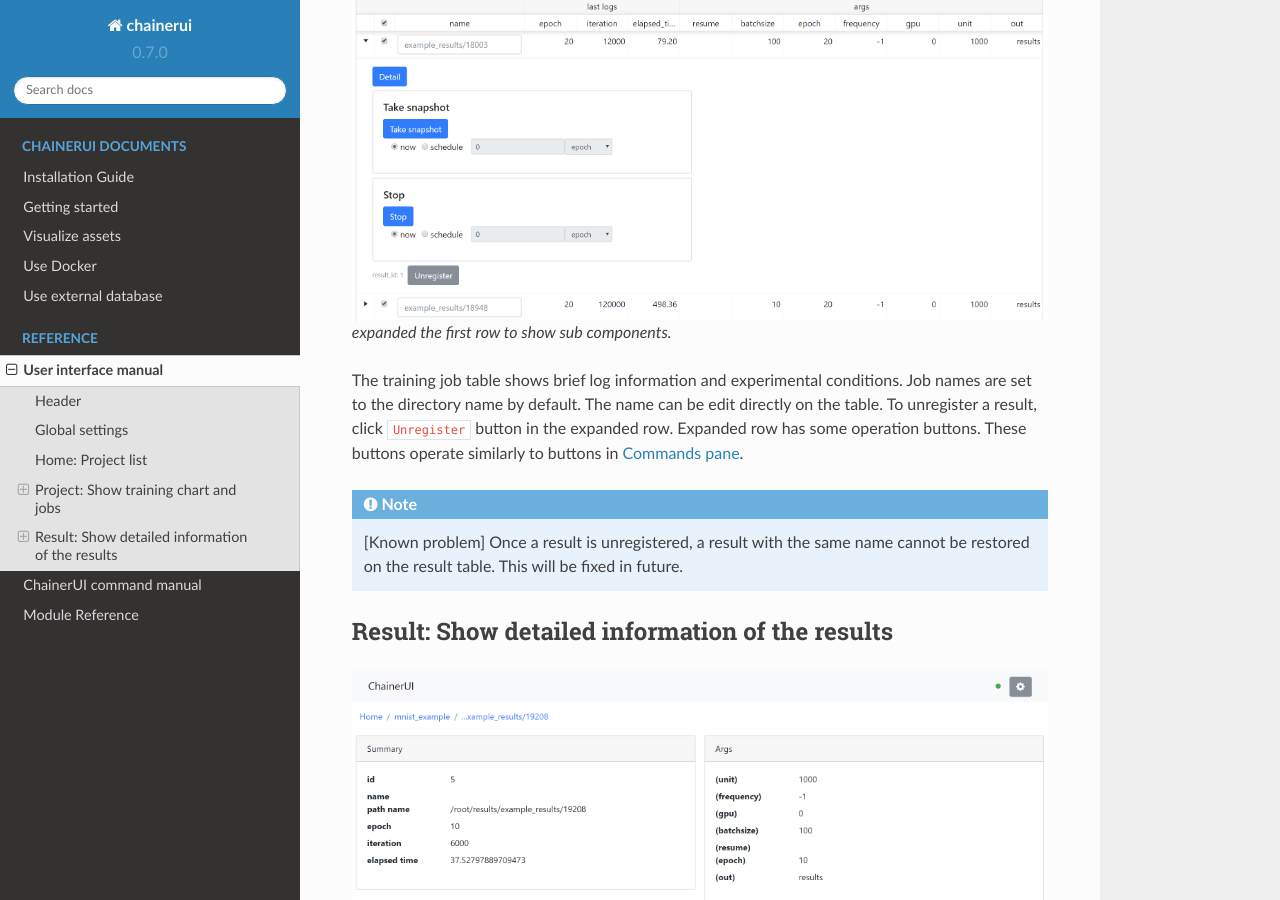
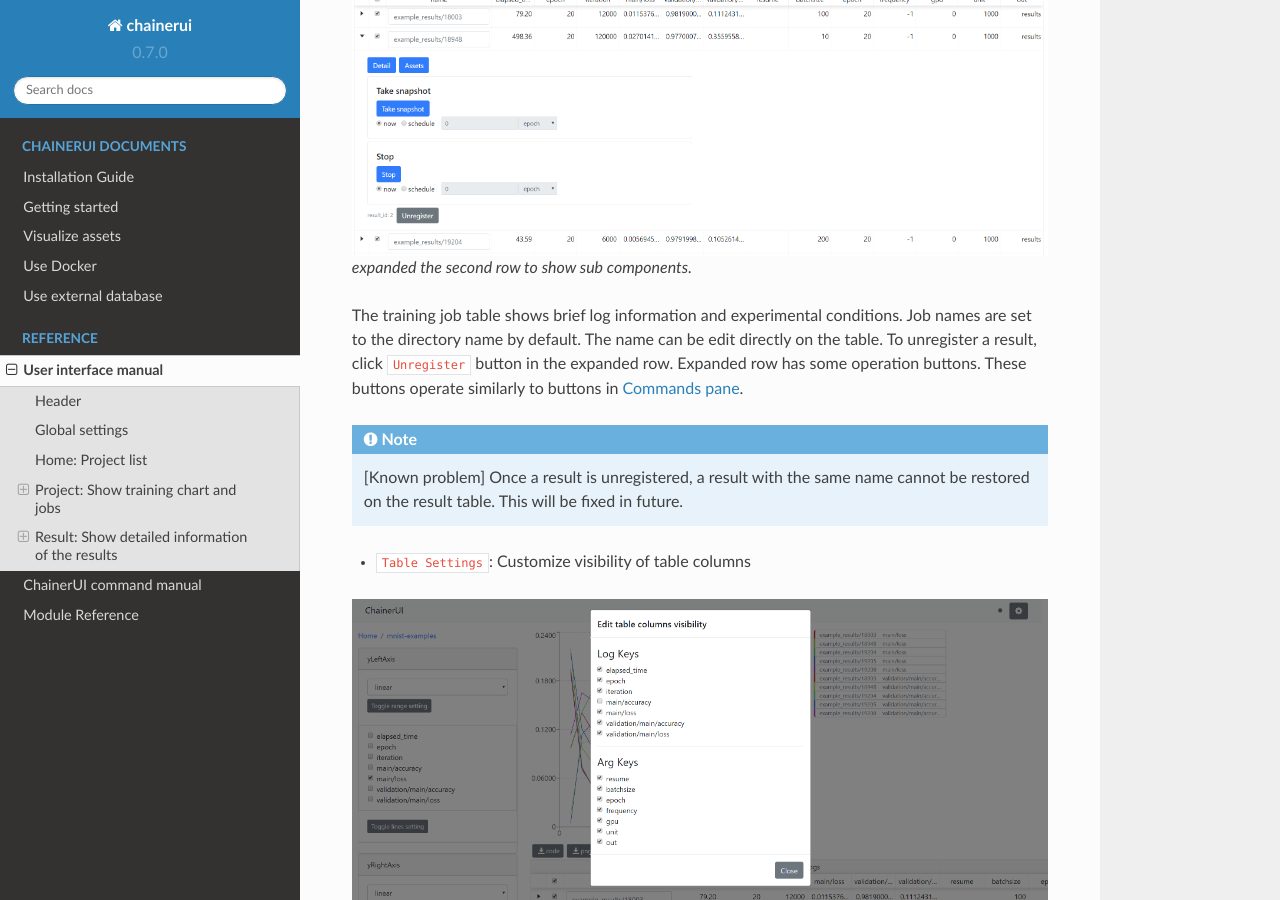
Before and after one commit to chainer/chainerui, a Sphinx documentation site: the page built from docs/source/reference/ui.rst, in a window 1280 px wide and 900 px high, scrolled down 5465 px. Built offline with Sphinx 7.4.7 and the Read the Docs theme 2.0.0, drawn with Linux system fonts in a browser that asks for light colours.

Commit message:
follow v0.8 UI

```diff
--- a/docs/source/assets.rst
+++ b/docs/source/assets.rst
@@ -5,7 +5,7 @@ Visualize assets
 
 ChainerUI provides ``/assets`` endpoint from v0.8.0 to visualize media assets such image or audio. Basically by using :ref:`module_summary` module, functions convert ``ndarray`` to the specified media type, and show them on a web browser. Assets page can be seen from ``assets`` button on :ref:`result table <ui_training_job_table>` or :ref:`result detail <ui_result_page>`.
 
-TODO: flow page, result row to assets page
+.. image:: ../images/assets/asset_page_flow.png
 
 .. note::
 
--- a/docs/source/reference/ui.rst
+++ b/docs/source/reference/ui.rst
@@ -124,17 +124,21 @@ Show detail information about the line, and enable to change the line color. To
 Training job table
 ~~~~~~~~~~~~~~~~~~
 
-.. image:: ../../images/result_table_condition_sample.png
+.. image:: ../../images/result_table.png
 
 .. figure:: ../../images/result_table_expand_row.png
 
-   expanded the first row to show sub components.
+   expanded the second row to show sub components.
 
 The training job table shows brief log information and experimental conditions. Job names are set to the directory name by default. The name can be edit directly on the table. To unregister a result, click ``Unregister`` button in the expanded row. Expanded row has some operation buttons. These buttons operate similarly to buttons in :ref:`Commands pane <ui_result_page_commands>`.
 
 .. note::
 
    [Known problem] Once a result is unregistered, a result with the same name cannot be restored on the result table. This will be fixed in future.
+
+* ``Table Settings``: Customize visibility of table columns
+
+.. image:: ../../images/result_table_setting.png
 
 
 .. _ui_result_page:
```
Also changed, not shown: docs/source/getstart.rst (+3 -4 lines), docs/images/assets/asset_page_flow.png (added), docs/images/page_flow.png, docs/images/result_detail.png, docs/images/result_table.png (added), docs/images/result_table_collapsable_row.gif (deleted), docs/images/result_table_condition_sample.png (deleted), docs/images/result_table_expand_row.png, docs/images/result_table_expand_row_operation_block.png (added), docs/images/result_table_setting.png (added).
